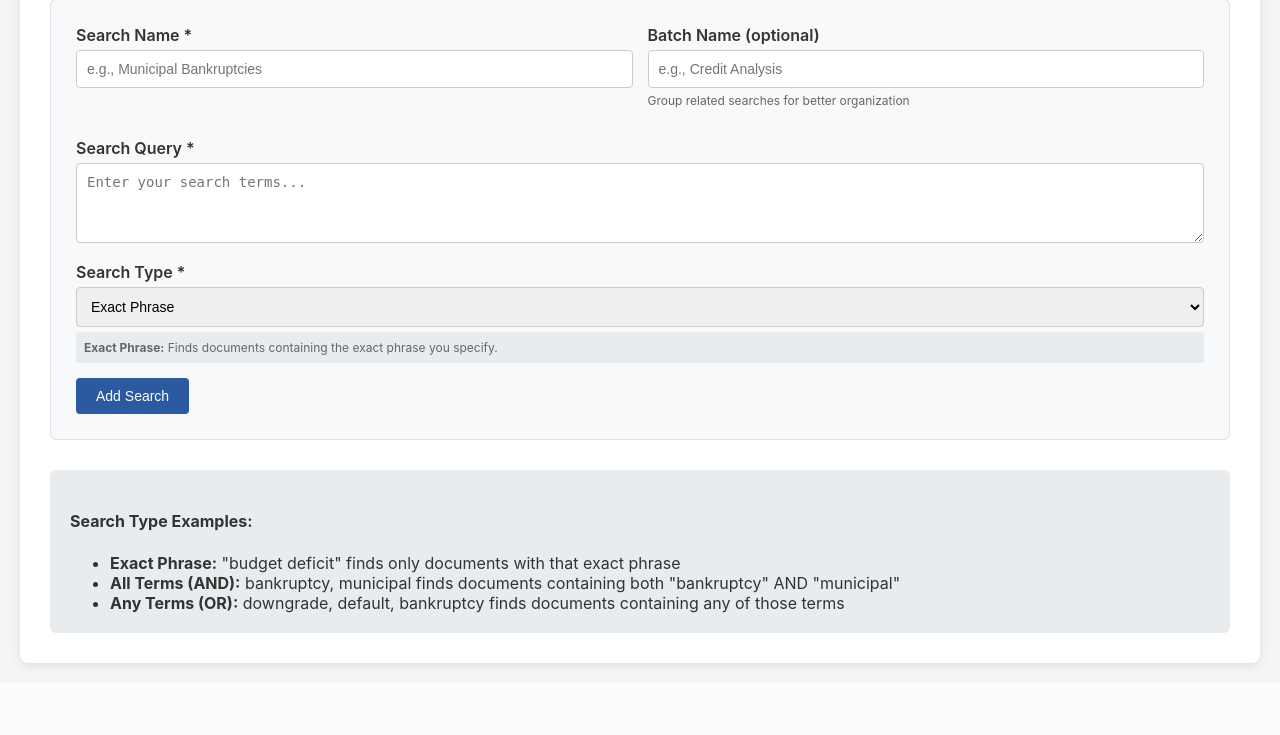
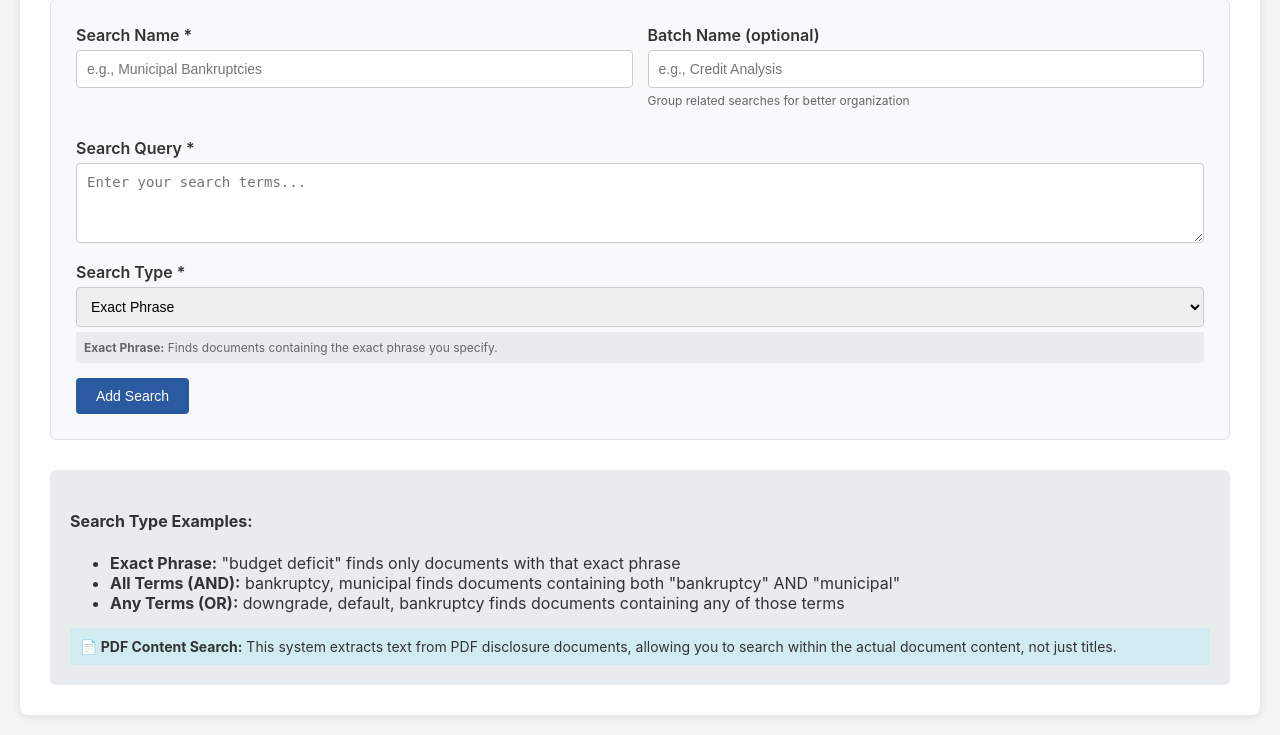
Before and after one commit to andymedici/EMMAMonitor, a Python web app: template templates/index.html in a window 1280 px wide, after a click on "Add New Search". Shown: the part 273-1008 px from the top of the page. Before the commit the page ends 941 px from the top, so only its background shows below. Run offline with Jinja, Linux system fonts and the light colour scheme; the template is opened without the code that fills it, so the values that code supplies are empty.

Commit message:
Update index.html

```diff
--- a/templates/index.html
+++ b/templates/index.html
@@ -591,6 +591,9 @@
                     <li><strong>All Terms (AND):</strong> bankruptcy, municipal finds documents containing both "bankruptcy" AND "municipal"</li>
                     <li><strong>Any Terms (OR):</strong> downgrade, default, bankruptcy finds documents containing any of those terms</li>
                 </ul>
+                <div style="margin-top: 15px; padding: 10px; background: #d1ecf1; border-radius: 4px; font-size: 14px;">
+                    <strong>📄 PDF Content Search:</strong> This system extracts text from PDF disclosure documents, allowing you to search within the actual document content, not just titles.
+                </div>
             </div>
         </div>
     </div>
```
